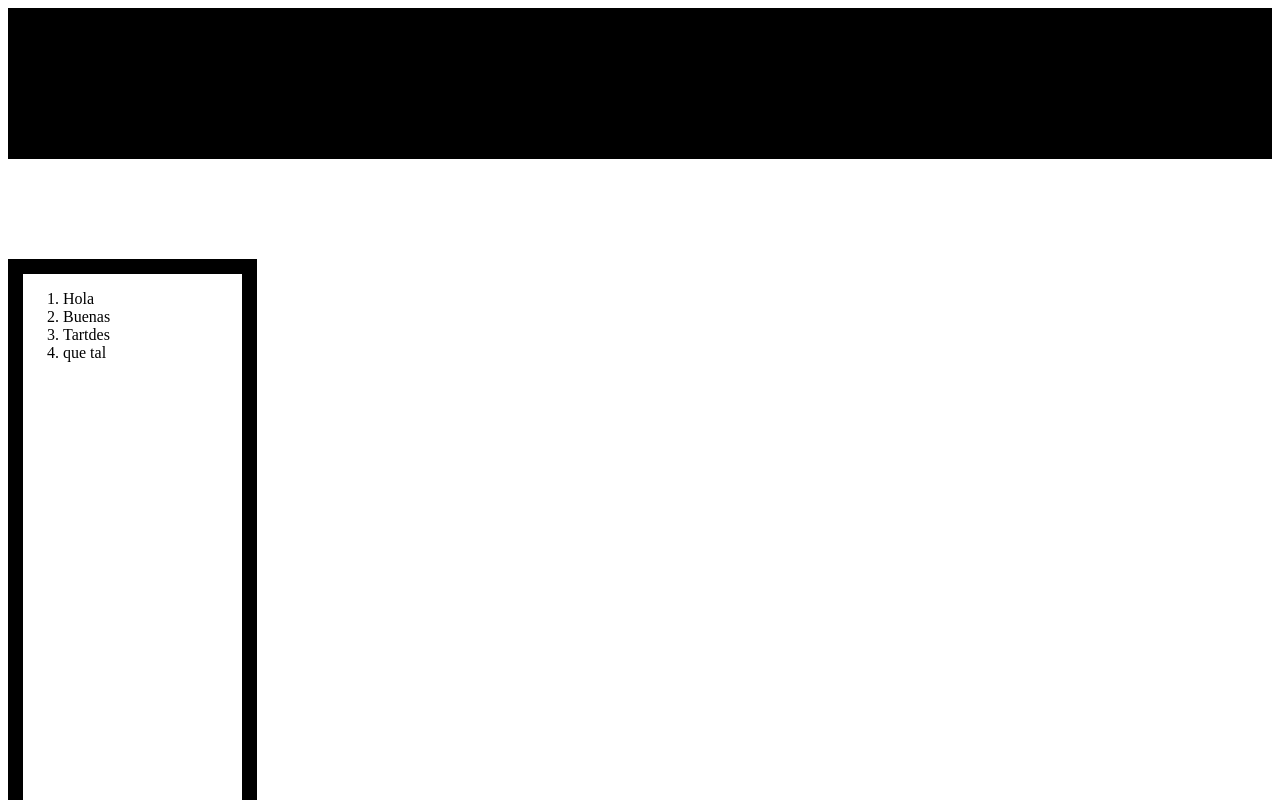
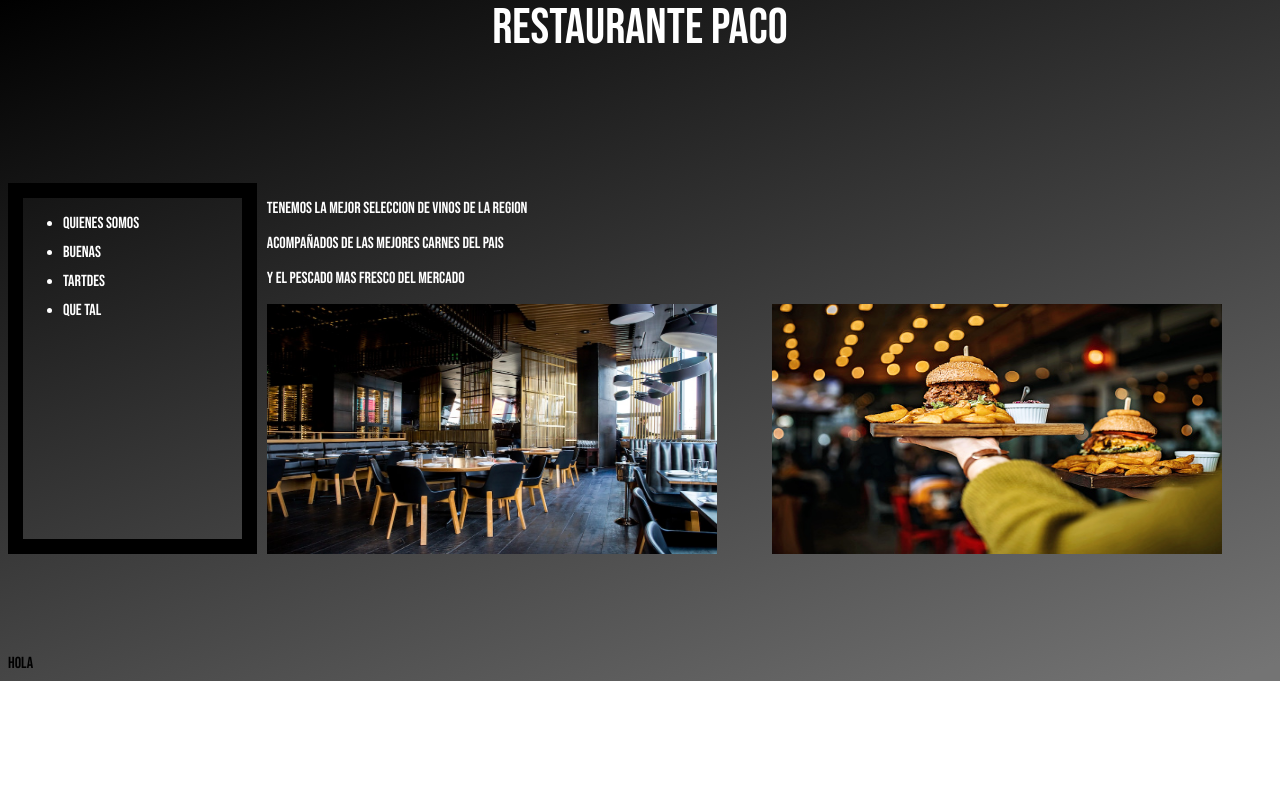
Before and after one commit to Dominguezd01/Interfaces, a plain HTML site: page Practica 2/html/index.html in a window 1280 px wide. Shown: the top 800 px of the page. Drawn offline with Linux system fonts and the light colour scheme.

Commit message:
21/10/22

```diff
--- a/Practica 2/html/index.html
+++ b/Practica 2/html/index.html
@@ -1,38 +1,60 @@
 <!DOCTYPE html>
 <html lang="es">
+
 <head>
     <meta charset="UTF-8">
     <meta http-equiv="X-UA-Compatible" content="IE=edge">
     <meta name="viewport" content="width=device-width, initial-scale=1.0">
     <title>Document</title>
     <link rel="stylesheet" href="../styles/style.css">
+    <link rel="preconnect" href="https://fonts.googleapis.com">
+    <link rel="preconnect" href="https://fonts.gstatic.com" crossorigin>
+    <link href="https://fonts.googleapis.com/css2?family=Bebas+Neue&display=swap" rel="stylesheet">
 </head>
+
 <body>
         <div class="container">
             <div class="titulo">
                 <div class="textTitulo">
-                Hola
+                    <p>RESTAURANTE PACO</p>
                 </div>
 
             </div>
+
             <div class="main">
-            <marquee>
-                <img src="../img/stock-photo-argentina-invitation-celebration-letter-concept-flag-with-craft-paper-and-envelope-retro-theme-1845740995.jpg"/>
-                <img src="../img/stock-photo-flat-lay-of-creative-architect-moodboard-composition-with-samples-of-building-textile-and-natural-2035467602.jpg"/>
-            </marquee>
+                <div id="textoPagina">
+                    <p>Tenemos la mejor seleccion de vinos de la region</p>
+                    <p>Acompañados de las mejores carnes del pais</p>
+                    <p>Y el pescado mas fresco del mercado</p>
                 </div>
+
+                <div id="fotos">
+                    <img id="izqda" src="../img/foto1restaurante.jfif" height="250" width="450" />
+                    <img id="dcha" src="../img/foto2restaurante.jpg" height="250" width="450" /><br>
+                </div>
+
+
+
+            </div>
+
             <div class="sideBar">
                 <nav>
-                <ol>
-                    <li>Hola</li>
+                    <ul>
+                        <a href="https://images.app.goo.gl/hFR3Z2fGXcqN41fh7">
+                            <li class ="enlaces">QUIENES SOMOS</li>
+                        </a>
                         <li>Buenas</li>
                         <li>Tartdes</li>
                         <li>que tal </li>
-                </ol>
+                    </ul>
                 </nav>
 
             </div>
+            <footer>Hola</footer>
         </div>
 
+
+
 </body>
+
 </html>
--- a/Practica 2/styles/style.css
+++ b/Practica 2/styles/style.css
@@ -1,7 +1,14 @@
+body{
+  background-image: linear-gradient(160deg, rgba(0,0,0,1) 0%, rgba(116,116,116,1) 70%);
+  background-repeat: no-repeat;
+  background-color:linear-gradient(160deg, rgba(0,0,0,1) 0%, rgba(116,116,116,1) 70%); ;
+  font-family: 'Bebas Neue', cursive;
+  background-size: 200%;
+}
 .container {
   display: grid;
   grid-template-columns: 0.6fr 1.4fr 1fr;
-  grid-template-rows: 0.3fr 1fr 1fr;
+  grid-template-rows: 0.5fr 0.8fr 1fr;
   gap: 100px 10px;
   grid-auto-flow: row;
   grid-template-areas:
@@ -12,25 +19,50 @@
 
 .titulo {
   grid-area: titulo;
-  background-color: black;
-
 
 }
 .textTitulo {
-    color: black;
+  color: white;
   left: 50%;
   position: absolute;
-
+  font-size: 50px;
   margin-top: 20px;
 
   transform: translate(-50%, -50%);
 }
+
 .sideBar {
   grid-area: sideBar;
   border: 15px, solid, black;
+  color:white;
+  text-decoration: none;
+}
+
+
+li{
+  margin-top: 10px;
+  margin-bottom: 10px;
+  text-decoration: none;
+  color:white;
+}
+a{
+  text-decoration: none;
+  color:white;
 }
 .main {
-    justify-self: stretch;
-    align-self: stretch;
-    grid-area: main;
+  justify-self: stretch;
+  align-self: stretch;
+  grid-area: main;
 }
+
+#izqda{
+  float: left;
+}
+#dcha{
+  float:right;
+  margin-right: 50px;
+}
+#textoPagina{
+  margin-bottom: 1em;
+  color:white;
+}
```
Also changed, not shown: Practica 2/img/foto1restaurante.jfif (added), Practica 2/img/foto2restaurante.jpg (added), Practica 2/img/stock-photo-flat-lay-of-creative-architect-moodboard-composition-with-samples-of-building-textile-and-natural-2035467602.jpg (deleted), 1 other file. Lines whose indentation alone changed are shown as unchanged.
